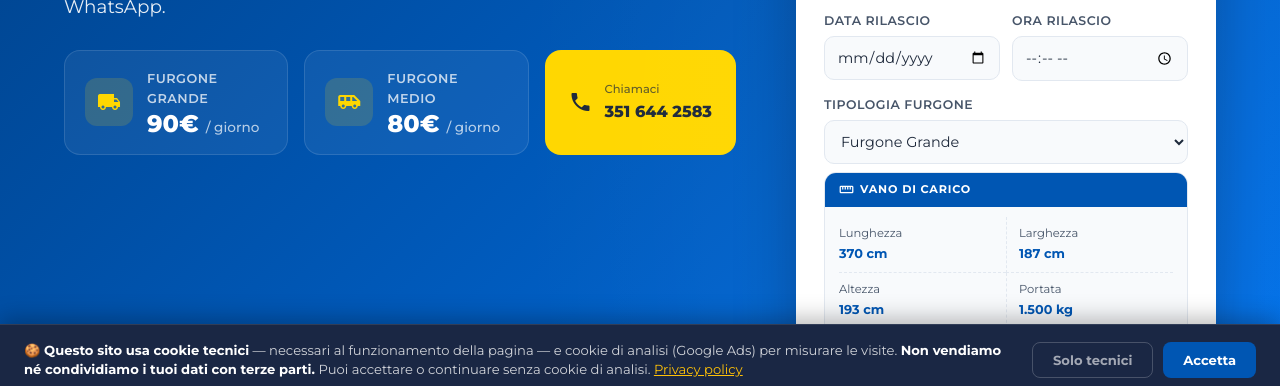
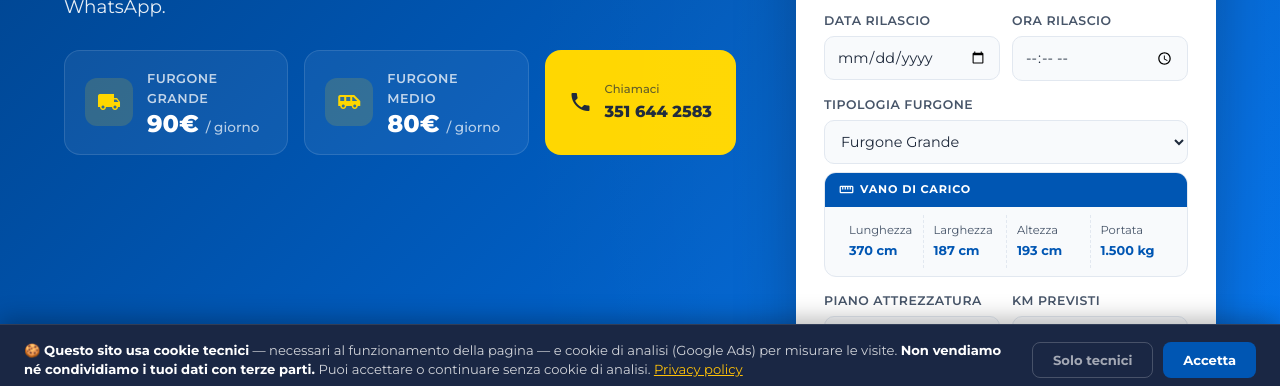
Before and after one commit to umbertopollarini/sitoheyrent, a plain HTML site: page sitonuovo.html in a window 1280 px wide. Shown: the part 404-790 px from the top of the page. Drawn offline with Linux system fonts and the light colour scheme.

Commit message:
fix vano carico pannello preventivo

```diff
--- a/sitonuovo.html
+++ b/sitonuovo.html
@@ -763,27 +763,20 @@
         }
 
         .dims-preview-body {
-            padding: 10px 14px;
+            padding: 8px 14px;
             display: grid;
-            grid-template-columns: 1fr 1fr;
+            grid-template-columns: repeat(4, 1fr);
         }
 
         .dims-preview-row {
             display: flex;
             flex-direction: column;
-            padding: 7px 12px 7px 0;
+            padding: 6px 10px;
             font-size: 0.8rem;
-            border-bottom: 1px dashed var(--gray-200);
-        }
-
-        .dims-preview-row:nth-child(even) {
-            padding-left: 12px;
-            padding-right: 0;
+        }
+
+        .dims-preview-row:not(:first-child) {
             border-left: 1px dashed var(--gray-200);
-        }
-
-        .dims-preview-row:nth-last-child(-n+2) {
-            border-bottom: none;
         }
 
         .dims-preview-row span:first-child {
```
